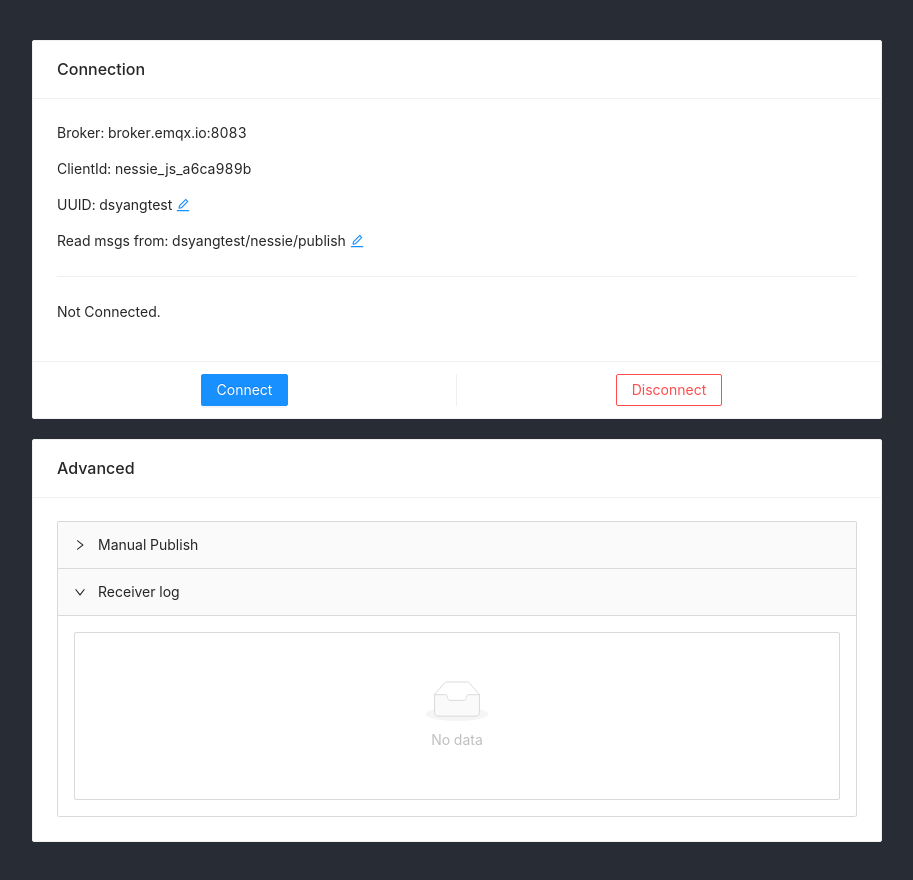
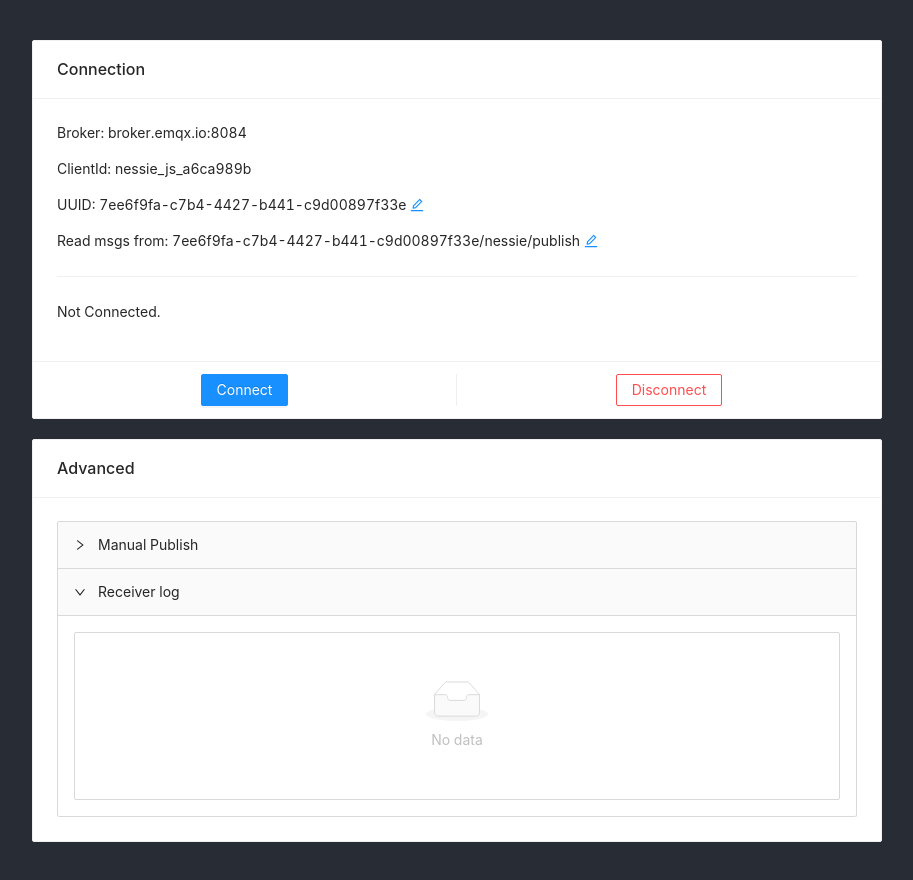
Before and after one commit to dsyang/nessie, a React (Create React App) app in the folder nessie_js/: page / in a window 1280 px wide. Shown: the top 880 px of the page, without its empty margins (183-1096 px from the left). Built offline with nearby package versions, Linux system fonts and the light colour scheme.

Commit message:
default to UUID, use wss

```diff
--- a/nessie_js/src/components/Hook/Connection.js
+++ b/nessie_js/src/components/Hook/Connection.js
@@ -7,13 +7,13 @@ const Connection = ({ clientId, connect, disconnect, connectBtn, subscribe, unsu
   const [form] = Form.useForm();
   const record = {
     host: 'broker.emqx.io',
-    port: 8083,
+    port: 8084,
   };
-  const [topicUUID, setTopicUUID] = useState('dsyangtest');
+  const [topicUUID, setTopicUUID] = useState('7ee6f9fa-c7b4-4427-b441-c9d00897f33e');
   const [subTopic, setSubTopic] = useState('nessie/publish');
   const onFinish = () => {
     const { host, port } = record;
-    const url = `ws://${host}:${port}/mqtt`;
+    const url = `wss://${host}:${port}/mqtt`;
     const options = {
       keepalive: 30,
       protocolId: 'MQTT',
```
